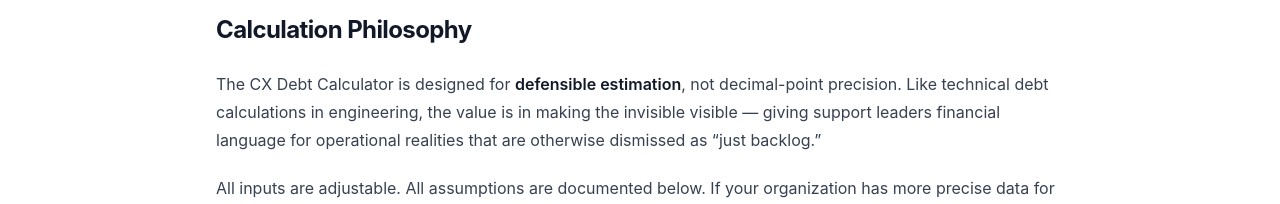
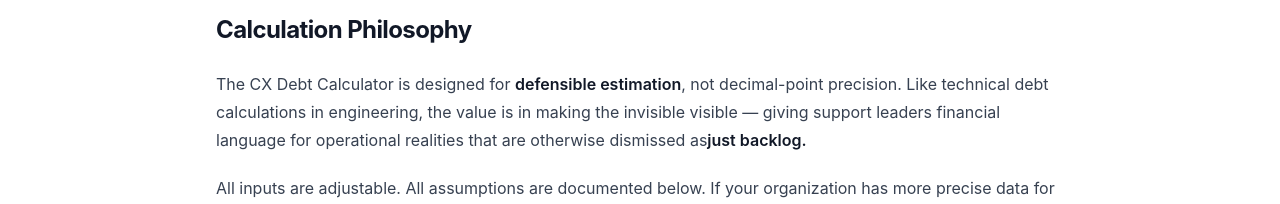
Before and after one commit to wesleyshiCX/cxdebt, a Next.js app: page /methodology in a window 1280 px wide. Shown: the part 496-700 px from the top of the page. Built offline with nearby package versions, Linux system fonts and the light colour scheme.

Commit message:
Fix syntax across pages

```diff
--- a/src/app/about/page.tsx
+++ b/src/app/about/page.tsx
@@ -53,7 +53,7 @@ export default function AboutPage() {
             The difference isn&apos;t the severity of the problem. It&apos;s
             the language. Engineering has a financial metaphor that executives
             understand intuitively. Support has a neutral word —
-            &ldquo;backlog&rdquo; — that communicates volume but not cost.
+            <strong>backlog</strong> — that communicates volume but not cost.
           </p>
 
           <p className="text-lg text-slate-700 leading-relaxed">
--- a/src/app/methodology/page.tsx
+++ b/src/app/methodology/page.tsx
@@ -34,7 +34,7 @@ export default function MethodologyPage() {
             debt calculations in engineering, the value is in making the
             invisible visible — giving support leaders financial language for
             operational realities that are otherwise dismissed as
-            &ldquo;just backlog.&rdquo;
+            <strong>just backlog.</strong>
           </p>
           <p>
             All inputs are adjustable. All assumptions are documented below. If
--- a/src/app/page.tsx
+++ b/src/app/page.tsx
@@ -141,7 +141,7 @@ export default function HomePage() {
               </p>
               <p className="text-slate-900 font-semibold leading-relaxed">
                 Support and CX teams have never had an equivalent. They call it
-                &ldquo;backlog&rdquo; — a neutral word for a compounding
+                <strong>backlog</strong> — a neutral word for a compounding
                 financial problem.
               </p>
             </div>
```
